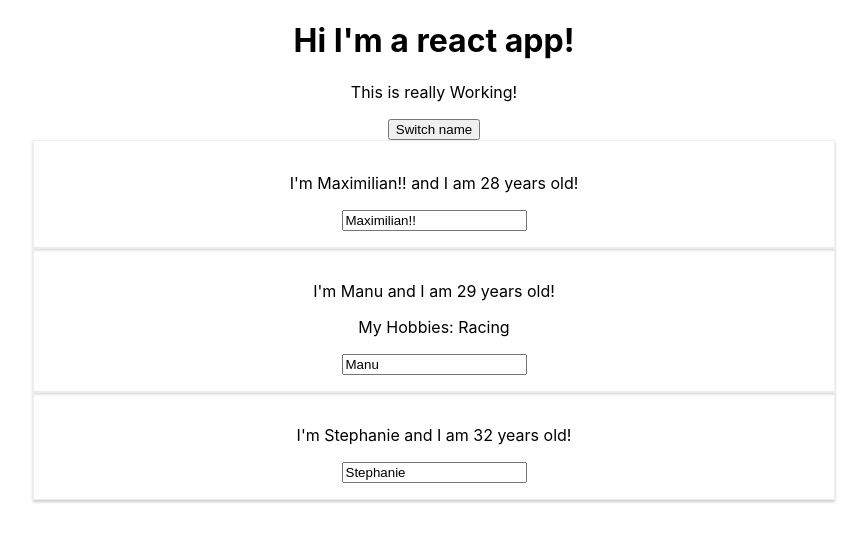
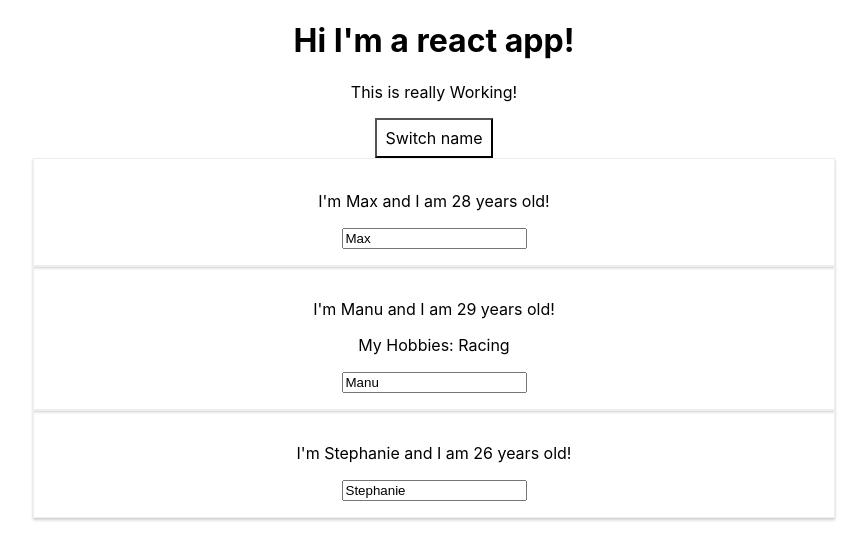
Before and after one commit to a2nagi/FoodDelivery-Frontend, a React (Create React App) app in the folder react-guide/: page / in a window 1280 px wide. Both pictures are taken after a click on the button "Switch name". Shown: the top 560 px of the page, without its empty margins (206-1073 px from the left). Built offline with nearby package versions, Linux system fonts and the light colour scheme.

Commit message:
Send Location

```diff
--- a/react-guide/src/App.js
+++ b/react-guide/src/App.js
@@ -11,7 +11,8 @@ class App extends Component {
       { name: 'Manu', age: 29 },
       { name: 'Stephanie', age: 26 }
     ],
-    otherState: 'Some other value'
+    otherState: 'Some other value',
+    showPersons: false
   }
 
   // Think of the below function as a class method that is being used by onClick button
@@ -37,12 +38,27 @@ class App extends Component {
     })
   }
 
+  togglePersonsHandler = () => {
+    const doesShow = this.state.showPersons;
+    this.setState({showPersons: !doesShow});
+  }
+
   render() {
+    const style = {
+      backgroundColor: 'White',
+      font: 'inherit',
+      border: '1x solid blue',
+      padding: '8px',
+      cursor: 'pointer'
+    };
+
     return(
       <div className="App">
         <h1> Hi I'm a react app!</h1>
         <p>This is really Working!</p>
-        <button onClick={this.switchNameHandler.bind(this, 'Maximilian!!')}>Switch name</button>
+        <button style = {style} onClick={this.togglePersonsHandler}>Switch name</button>
+        { this.state.showPersons ?
+        <div>
           <Person
             name ={this.state.persons[0].name}
             age={this.state.persons[0].age}/>
@@ -54,13 +70,15 @@ class App extends Component {
           <Person
             name={this.state.persons[2].name}
             age={this.state.persons[2].age}/>
+        </div> : null }
+
       </div>
 
     // The way we use React.createElement below is the exact same as the html above. In fact the above gets compiled
     // to execute the below called function.
     // return React.createElement('div', null, React.createElement('h1', null, 'Does this work now?'));
 
-    )
+    );
   }
 }
 
```
Lines whose indentation alone changed are shown as unchanged.
